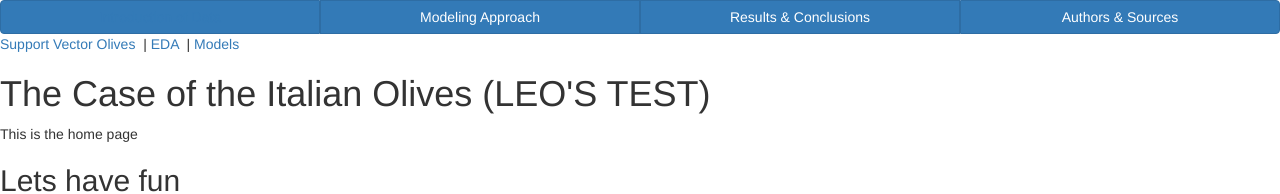
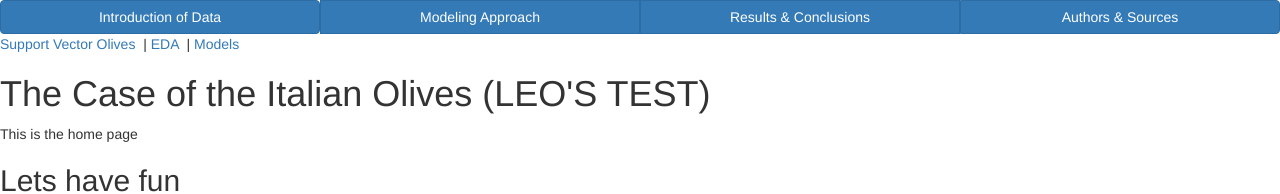
Before and after one commit to lfondriest/testgpages, a Jekyll site: the page index.html, which Jekyll copies as it is, in a window 1280 px wide. Shown: the top 194 px of the page. Built offline with Jekyll 4.4.1, drawn with Linux system fonts in a browser that asks for light colours; formulas are drawn with MathJax 3.

Commit message:
Update index.html

```diff
--- a/index.html
+++ b/index.html
@@ -22,8 +22,8 @@
   </head>
   <body>
       <div class="btn-group btn-group-justified">
-        <div class="btn-group btn-sing">
-          <button type="button" class="btn btn-primary"><a href="/testgpages/olives-eda.html">Introduction of Data</a></button>
+        <div class="btn-group btn-sing"><a href="/testgpages/olives-eda.html">
+          <button type="button" class="btn btn-primary">Introduction of Data</button></a>
         </div>
         <div class="btn-group btn-sing" onclick="updateChoropleth('Cocoa Imports')">
           <button type="button" class="btn btn-primary">Modeling Approach</button>
```
